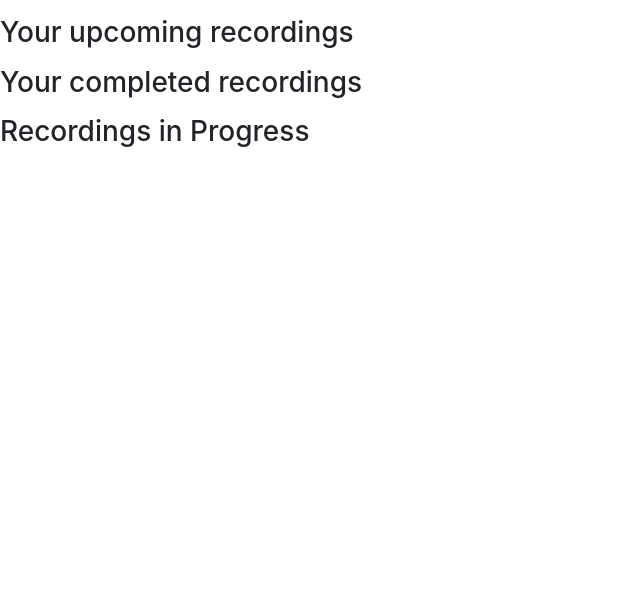
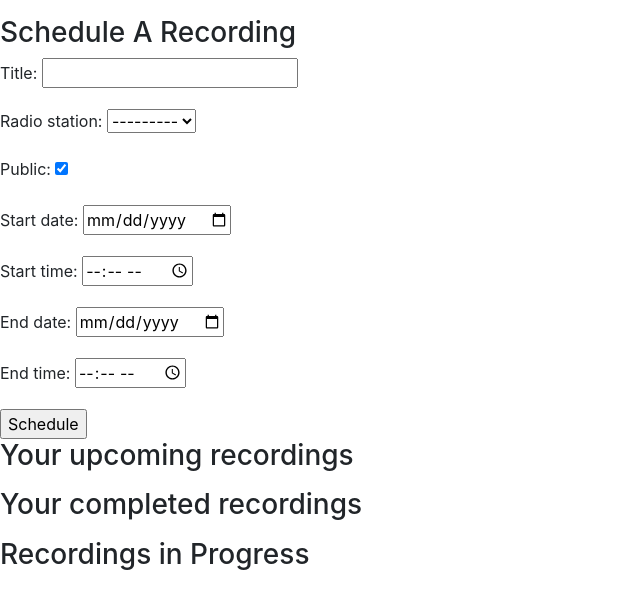
Before and after one commit to lps116/radio_recording_app, a Django app: template account/templates/account/profile.html in a window 1280 px wide. Shown: the part 56-665 px from the top of the page, without its empty margins (0-640 px from the left). Run offline with Django 3.2, Linux system fonts and the light colour scheme; the template is opened without the code that fills it: values that come from a table or form of the project are taken from there, others are empty; some libraries are stand-ins or nearby versions.

Commit message:
recording schedule form complete

```diff
--- /dev/null
+++ b/account/forms.py
@@ -0,0 +1,44 @@
+from django import forms
+from recordings.models import Recording
+from datetime import datetime, timedelta
+from django.core.exceptions import ValidationError
+
+class DateInput(forms.DateInput):
+  input_type = "date"
+
+class TimeInput(forms.TimeInput):
+  input_type = 'time'
+
+class CreateRecordingForm(forms.ModelForm):
+
+  start_date = forms.DateField(widget=DateInput())
+  start_time = forms.TimeField(widget=TimeInput())
+  end_date   = forms.DateField(widget=DateInput())
+  end_time   = forms.TimeField(widget=TimeInput())
+
+  class Meta:
+    model = Recording
+    fields = ['title',
+              'radio_station',
+              'public'
+              ]
+
+  def clean(self):
+    cleaned_data = super().clean()
+    start_date = cleaned_data.get("start_date")
+    start_time = cleaned_data.get("start_time")
+    end_date   = cleaned_data.get("end_date")
+    end_time   = cleaned_data.get("end_time")
+
+    if start_date and start_time and end_date and end_time:
+      start_datetime = datetime.combine(start_date, start_time)
+      end_datetime   = datetime.combine(end_date, end_time)
+
+      if start_datetime > end_datetime:
+        raise ValidationError("Set an earlier start date.")
+
+      if datetime.now() + timedelta(minutes=10) > start_datetime:
+        raise ValidationError("Earliest start time in 10 minutes.")
+
+      if int((end_datetime - start_datetime).total_seconds()) / 60 > 120:
+        raise ValidationError("Max recording length 2 hours.")
--- a/account/templates/account/profile.html
+++ b/account/templates/account/profile.html
@@ -1,31 +1,36 @@
 {% extends 'base.html' %}
-
 
 {% block content %}
 <h1></h1>
 <p>{{user.username}}</p>
-
+{% if request.user == user %}
+<h3>Schedule A Recording</h3>
+<form action="." method="POST">
+  {% csrf_token %}
+  {{form.as_p}}
+  <input type="Submit" value="Schedule">
+</form>
+{% endif %}
 
 <h3>Your upcoming recordings</h3>
 <ul>
   {% for recording in scheduled_recordings %}
-  <li>{{recording.title}} -- {{recording.status}}</li>
+  <li>{{recording.title}} -- {{recording.status}} -- {{recording.start_datetime}} -- {{recording.end_datetime}}</li>
   {% endfor %}
 </ul>
 
 <h3>Your completed recordings</h3>
 <ul>
   {% for recording in completed_recordings %}
-  <li>{{recording.title}} -- {{recording.status}}</li>
+  <li>{{recording.title}} -- {{recording.status}} -- {{recording.start_datetime}} -- {{recording.end_datetime}}</li>
   {% endfor %}
 </ul>
 
 <h3>Recordings in Progress</h3>
 <ul>
   {% for recording in inprogress_recordings %}
-  <li>{{recording.title}} -- {{recording.status}}</li>
+  <li>{{recording.title}} -- {{recording.status}} -- {{recoding.start_datetime}} -- {{recording.end_datetime}}</li>
   {% endfor %}
 </ul>
 
-
 {% endblock %}
--- a/radio_app/settings.py
+++ b/radio_app/settings.py
@@ -119,7 +119,7 @@ AUTH_PASSWORD_VALIDATORS = [
 
 LANGUAGE_CODE = 'en-us'
 
-TIME_ZONE = 'UTC'
+TIME_ZONE = 'Europe/London'
 
 USE_I18N = True
 
```
Also changed, not shown: account/views.py (+43 -10 lines).
